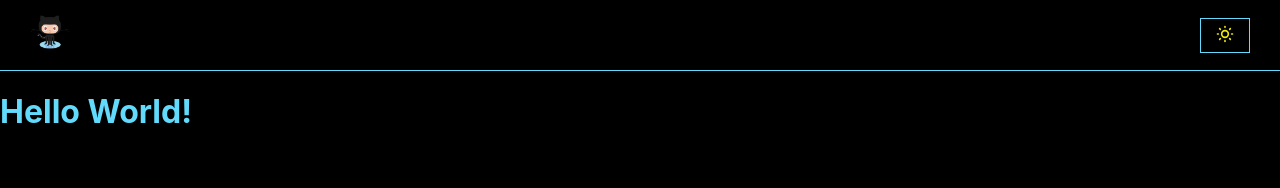
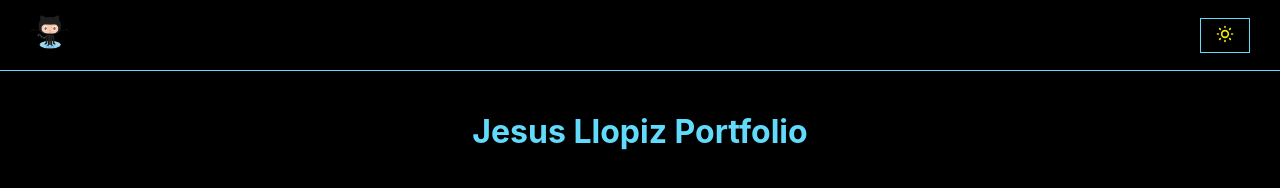
Before and after one commit to jllopiz90/posterum, a Gatsby site: page / in a window 1280 px wide. Built offline with nearby package versions, Linux system fonts and the light colour scheme; Gatsby itself is replaced by a stand-in of ours.

Commit message:
added title

```diff
--- /dev/null
+++ b/src/components/Title/Title.tsx
@@ -0,0 +1,10 @@
+import React from "react";
+import "./title.css";
+
+const Title = ({ text }: { text: string }) => (
+  <div className="full-row">
+    <h1>{text}</h1>
+  </div>
+);
+
+export default Title;
--- /dev/null
+++ b/src/components/Title/title.css
@@ -0,0 +1,6 @@
+.full-row {
+    grid-column: span 3;
+    display: flex;
+    justify-content: center;
+    padding-top: 20px;
+}
--- a/src/css/global.css
+++ b/src/css/global.css
@@ -36,3 +36,8 @@ p {
     transform: scale(1.1);
     filter: brightness(var(--button-bright));
   }
+
+  .three-columns-grid {
+    display: grid;
+    grid-template-columns: 1fr 3fr 1fr;
+  }
--- a/src/pages/index.js
+++ b/src/pages/index.js
@@ -1,6 +1,8 @@
 import React from "react"
 import { Helmet } from "react-helmet"
 import '../css/global.css';
+
+import Title from '../components/Title/Title';
 
 import Layout from '../components/Layout/Layout';
 
@@ -12,7 +14,9 @@ const IndexPage = () => {
         <title>Posterum</title>
       </Helmet>
       <Layout>
-        <h1>Hello World!</h1>
+        <div className="three-columns-grid">
+          <Title text="Jesus Llopiz Portfolio" />
+        </div>
       </Layout>
     </>
   )
```
